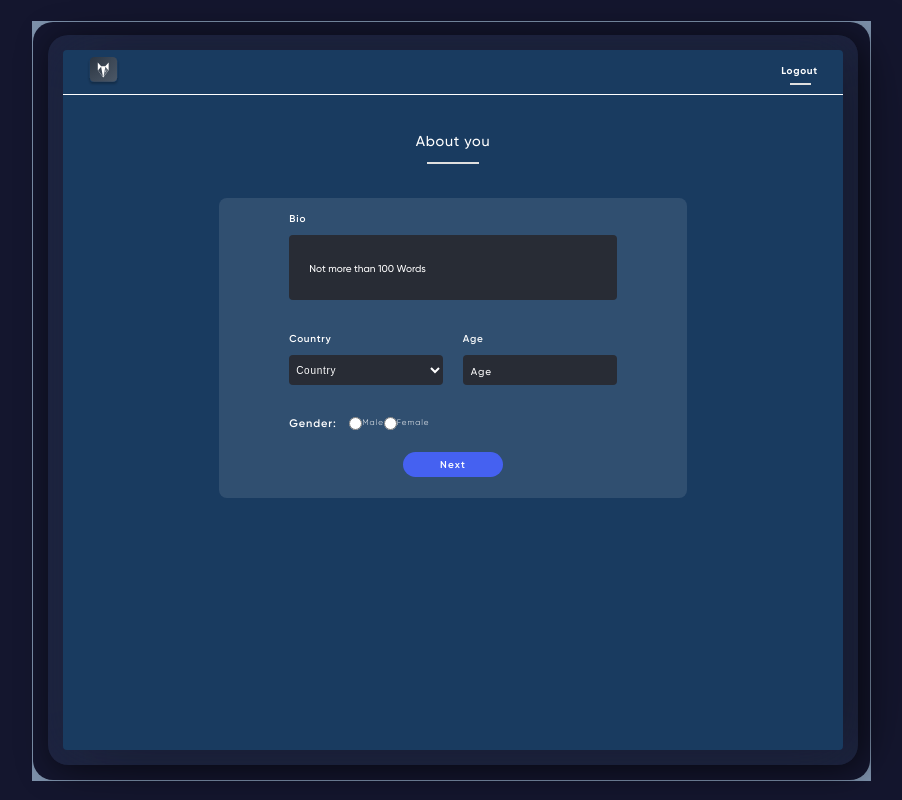
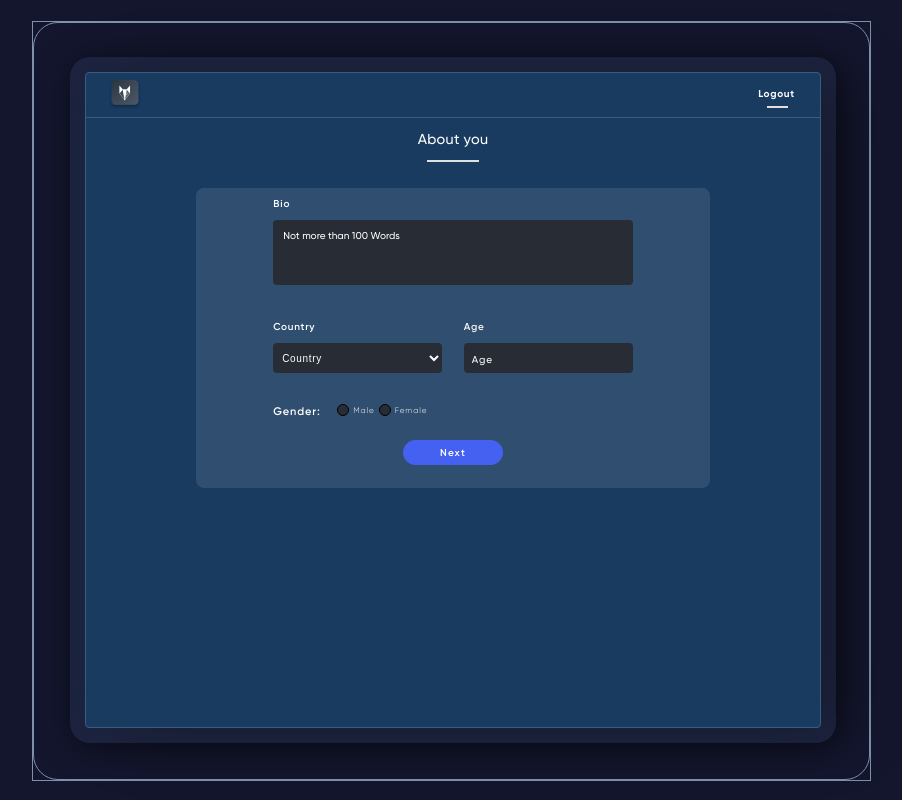
Before and after one commit to ahmadaurwahaj/avgo-client, a React (Create React App) app: page /signup in a window 1280 px wide. Shown: the whole page, without its empty margins (188-1090 px from the left). Built offline with nearby package versions, Linux system fonts and the light colour scheme.

Commit message:
sign up3 page update

```diff
--- a/src/Pages/Components/Page/Signup/index.js
+++ b/src/Pages/Components/Page/Signup/index.js
@@ -8,6 +8,7 @@ function Singup() {
 
     <div className={style.main}>
         <div className={style.Rec2}>
+        <div className={style.Rec1}>
 
         <div className={style.Rec3}>
 
@@ -38,7 +39,7 @@ function Singup() {
                   <div className={style.Bbio}>
                   <label htmlFor="bi">Bio</label>
 
-        <input className={style.Bio}type="text" placeholder="Not more than 100 Words" />
+        <textarea className={style.Bio}type="text" placeholder="Not more than 100 Words" />
 
                   <div className={style.bb}>
 
@@ -60,9 +61,18 @@ function Singup() {
                   </div>
 
                   </div>
+                  <div className={style.Gender}>
+<label className={style.gender_h} htmlFor="id">Gender:
 
+        </label>
 
-                  <div className={style.Gender}>
+<input type="radio" name="male" value="" id="gmale"/>
+<label for="gender-male">Male</label>
+
+<input type="radio" name="female" value="" id="gfemale"/>
+<label for="gender-female">Female</label>
+</div>
+                  {/* <div className={style.Gender}>
 
                   <label className={style.gender_h} htmlFor="id">Gender:
 
@@ -73,7 +83,7 @@ function Singup() {
 
           <input className={style.fgender} type="radio" name="gender" value="male"male/>
              <label htmlFor="genderf">Female</label>
-                  </div>
+                  </div> */}
 
 
 
@@ -93,119 +103,11 @@ function Singup() {
 
             </div>
         </div>
+
         </div>
-
-
-
+        </div>
     </div>
     );
-
-
-
-
-
-
-
-
-
-  // return <div>Singup3</div>;
-
-//   return (
-
-//     <div className="main">
-//         <div className="Rec2">
-
-//         <div className="Rec3">
-
-//             <div className="Rec4">
-//                 <div className="Rec5">
-
-//                    <div className="Rec6">
-
-//                     <div className="top_bar">
-//                  <div className="logo">
-//                  <img className="icon" alt="" src="../log.svg" />
-
-//                  </div>
-
-
-
-//                  <div className="logout">
-//                  <button className="logout_btn">Logout</button>
-//                  </div>
-
-// </div>
-
-//                  <div className="about_you">
-//                     <button className="about"> About you </button>
-//                  </div>
-//                  <div className="innerrec">
-//                    <div className="Rec7">
-
-//                   <div className="Bbio">
-//                   <label htmlFor="bi">Bio</label>
-
-//         <input className="Bio"type="text" placeholder="Not more than 100 Words" />
-
-//                   <div className="bb">
-
-//                   <div className="Country">
-//                   <label htmlFor="cnt">Country</label>
-
-// <select className="country" id="country">
-// <option value="volvo">Country</option>
-//   <option value="volvo">Pakistan</option>
-//   <option value="saab">America</option>
-//   <option value="mercedes">Mexico</option>
-//   <option value="audi">France</option>
-// </select>
-//                   </div>
-
-//                   <div className="Age">
-//                   <label htmlFor="aage">Age</label>
-//                   <input className="age" type="number" placeholder="Age" />
-//                   </div>
-
-//                   </div>
-
-
-//                   <div className="Gender">
-
-//                   <label className="gender_h" htmlFor="id">Gender:
-
-//         </label>
-
-//           <input className="mgender" type="radio" name="gender" value="male"male/>
-//              <label htmlFor="genderm" >Male</label>
-
-//           <input className="fgender" type="radio" name="gender" value="male"male/>
-//              <label htmlFor="genderf">Female</label>
-//                   </div>
-
-
-
-
-//                   <div className="Next">
-//                   <button className="next_btn">Next</button>
-//                   </div>
-//                   </div>
-
-
-//                    </div>
-
-//                    </div>
-//                    </div>
-
-//                 </div>
-
-//             </div>
-//         </div>
-//         </div>
-
-
-
-//     </div>
-//     );
 }
 
 export default Singup;
--- a/src/Pages/Components/Page/Signup/signup.module.css
+++ b/src/Pages/Components/Page/Signup/signup.module.css
@@ -15,13 +15,22 @@
 
 }
 .Rec2{
+   display: flex;
+   width: 100%;
+   margin-top: 21px;
+   margin-left: 220px;
+   margin-right: 221px;
+   margin-bottom: 19px;
+  border: 1px solid #7D91AB;
+  border-width: 1px;
+}
+.Rec1{
     display: flex;
     width: 100%;
-    margin-top: 21px;
-    margin-left: 220px;
-    margin-right: 221px;
-    margin-bottom: 19px;
-   background-color: #7D91AB;
+   border-radius: 25px;
+   border: 1px solid #7D91AB;
+   border-width: 1px;
+   padding: 20px;
 }
 .Rec3{
     display: flex;
@@ -66,6 +75,7 @@ flex-direction: column;
  width: 100%;
  border-radius: 4px;
  align-items: center;
+ border: 1px solid #3a5b82;
  background-color: #193b60;
 
 }
@@ -76,14 +86,11 @@ flex-direction: column;
     height: 45px;
     align-items: center;
    justify-content: space-between;
-   border-bottom: 0.5px solid white;
+   border-bottom: 0.5px solid #3a5b82;
    font-family: 'Gilroy';
 
 }
-.line{
 
-    background-color: white;
-}
 .logo{
     width: 100%;
     margin-left: 23px;
@@ -97,14 +104,13 @@ flex-direction: column;
     align-items: center;
 }
 .about_you{
-    width: 106px;
+    width: 100%;
     height: 27px;
-    height: 38px;
+    height: 30px;
     font-family: 'Gilroy';
-    margin-top: 30px;
+    margin-top:5px;
     font-size: 12px;
     display: flex;
-    /* letter-spacing: 0.07rem; */
     justify-content:center;
     color: white;
 }
@@ -115,9 +121,8 @@ flex-direction: column;
     font-size:larger;
     font-family: 'Gilroy';
     font-weight:500;
-    /* font-weight: bold; */
     cursor: pointer;
-    letter-spacing: 0.05em;
+    letter-spacing: 0.02em;
     color:white;
     border-style: none;
     background-color: #193b60;
@@ -135,7 +140,9 @@ flex-direction: column;
     right: 0;
     left: 17px;
 }
-
+input[type=number] {
+    -moz-appearance:textfield;
+  }
 
 .logout{
 margin-right: 23px;
@@ -147,7 +154,7 @@ color:white;
     margin-top: 35px;
     justify-content: center;
     align-items: center;
-    width: 60%;
+    width: 70%;
     height: 300px;
     color: #7D91AB;
     background-color: rgba(255, 255, 255, 0.1)
@@ -159,7 +166,7 @@ color:white;
     width: 70%;
     height: 300px;
     border-radius: 8px;
-    margin-top: 30px;
+    margin-top: 20px;
     font-family: 'Gilroy';
 
 }
@@ -169,10 +176,11 @@ color:white;
     border-radius: 4px;
     height: 65px;
     margin-top:10px;
+    resize: none;
     margin-left: 0px;
     background-color: #282c35;
     color: white;
-    text-indent: 20px;
+    padding: 10px;
     border-style: none;
 
 }
@@ -184,7 +192,6 @@ color:white;
     color: white;
     font-size: 10px;
     height: 60px;
-    /* font-weight: bold; */
     font-weight: 600;
     border-radius: 4px;
 
@@ -215,7 +222,7 @@ color:white;
     letter-spacing: 0.07em;
     border-style: none;
     border-radius: 4px;
-    text-indent: 3px;
+    text-indent: 5px;
     margin-top: 10px;
     background-color: #282c35;
 
@@ -247,6 +254,35 @@ color:white;
     font-size: 10px;
 
 }
+
+input[type="radio"] + label::before {
+
+
+    content: "";
+display: inline-block;
+width: 10px;
+height: 10px;
+border: 1px solid black;
+border-radius: 50%;
+margin-right: 10px;
+vertical-align: middle;
+background-color: #282c35;
+
+margin: 4px;
+position: relative;
+top: -1px;
+bottom: 0px;
+
+  }
+  input[type="radio"] {
+    display: none;
+  }
+
+  input[type="radio"]:checked + label::before {
+    background-color: #007bff;
+    color: #14162E;
+  }
+
 .Gender{
     width: 100%;
     display: flex;
@@ -255,9 +291,6 @@ color:white;
     font-weight: 300;
     font-size: 8px;
     font-family: 'Gilroy';
-    /* color: #7d91a8; */
-    /* color: #cdced0; */
-    /* color: #cdced0; */
 }
 
 .Next{
@@ -326,8 +359,7 @@ color:white;
     letter-spacing: 0.06em;
     left: 49px;
     top: 201px;
-    /* color: white; */
-    color: #cdced0;
+    color: #282c35;
     font-family: 'Gilroy';
 }
 
@@ -403,3 +435,124 @@ border-color: #4461f2;
     color:white;
     background-color: white;
 }
+
+
+
+@media (min-width: 1750px) and (max-width: 1920px) {
+    .main{
+        width: 1920px;
+        height: 1080px;
+    }
+    .Rec2{
+        width: 1439px;
+        height: 1000px;
+    }
+    .Rec1{
+        width: 1439px;
+        height: 1000px;
+    }
+
+
+   .innerrec{
+    width: 734px;
+    height: 439px;
+    margin-top: 165px;
+   }
+
+    .Rec4{
+        width: 1294px;
+    }
+    .Rec5{
+        display: flex;
+    width: 100%;
+    margin-top: 15px;
+    margin-bottom: 15px;
+    box-shadow: 29px 4px 65px rgb(0 0 0 / 25%);
+    border-radius: 8px;
+
+    }
+
+    .about{
+        width: 108px;
+        height: 27px;
+        font-size: 22px;
+        margin-top: 79px;
+    }
+    .about::after{
+
+        left: 21px;
+        top:50%;
+    }
+    .Rec7{
+        width: 580px;
+        height: 504;
+        margin-bottom: 80px;
+    }
+    .Bio{
+        width: 580px;
+        height: 98px;
+        padding: 20px;
+    }
+    .country{
+        width: 277px;
+        height: 49px;
+    }
+    .Country{
+        font-size: 17px;
+    }
+    .Age{
+        font-size: 17px;
+    }
+    .gender_h{
+        font-size: 17px;
+    }
+    .Gender{
+        margin-top: 30px;
+        font-size: 12px;
+
+    }
+    .age{
+        width: 277px;
+        height: 49px;
+    }
+    .Bbio{
+        width: 580px;
+        margin-top: 0px;
+        font-size: 17px;
+    }
+    ::placeholder{
+        font-size: 12px;
+        padding: 15px;
+    }
+    .next_btn{
+        width: 193px;
+        height: 42px;
+        font-size: 14px;
+        border-radius: 21px;
+    }
+    .gender_h{
+        width: 76px;
+    }
+    .top_bar{
+        width: 1238px;
+        height: 78px;
+    }
+   .logout_btn{
+    width: 61px;
+    height: 16px;
+    font-size: 14px;
+   }
+   .logout_btn::after {
+    left: 15px;
+}
+.icon {
+   height: 40px;
+}
+input[type="radio"] + label::before {
+    width: 14px;
+    height: 14px;
+    font-size: 14px;
+    margin: 12px;
+  }
+
+}
```
